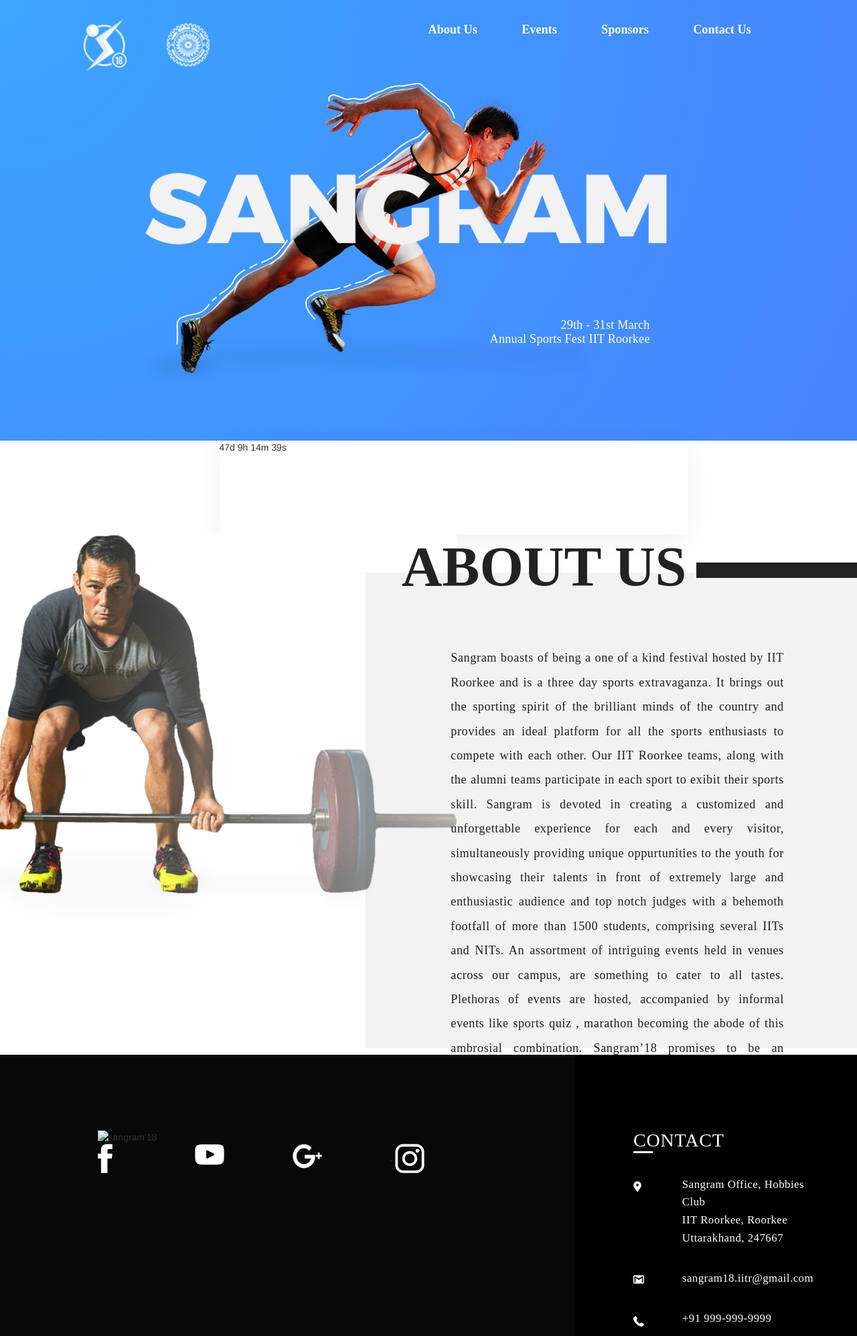
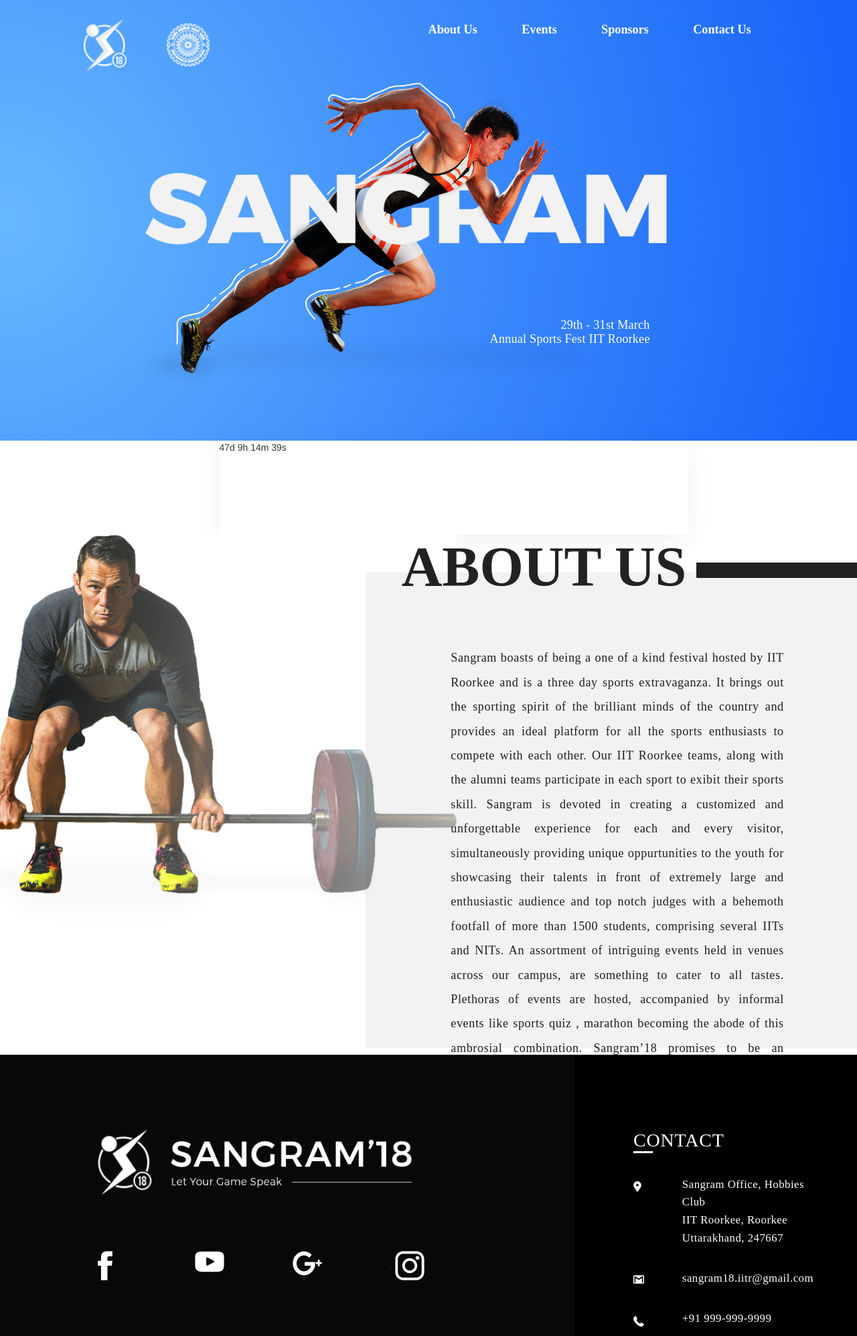
Before and after one commit to VarunBhandia/DesignStudioSangram, a PHP site: page / in a window 1280 px wide. Shown: the whole page at 67% size. Run offline with PHP 8.4, Linux system fonts and the light colour scheme.

Commit message:
Footer Done

```diff
--- a/css/style.css
+++ b/css/style.css
@@ -27,7 +27,7 @@
 .gradient{
     width: 100%;
     height: 100%;
-    background-image: radial-gradient(circle at 0 0, #3ba5ff, #4784ff 98%);}
+    background-image: radial-gradient(circle at 0 , #67b9ff, #1863f9 98%);}
 
 .navbar_link{
     color: white;
@@ -110,7 +110,8 @@
     }
 
 .footerlogo{
-
+    padding-bottom: 6em;
+    width: 85%;
 }
 
 .black1{
--- a/index.html
+++ b/index.html
@@ -124,7 +124,7 @@
                 <div class="row">
                     <div class="col-md-2"></div>
                     <div class="col-md-8">
-                        <img src="" alt="sangram'18" class="footerlogo">
+                        <img src="img/combined.png" alt="sangram'18" class="footerlogo">
                         <div class="row">
                             <div class="col-md-3">
                                 <img src="img/fb.png" alt="Sangram facebook" class="socialicons">
```
Also changed, not shown: img/combined.png (added).
